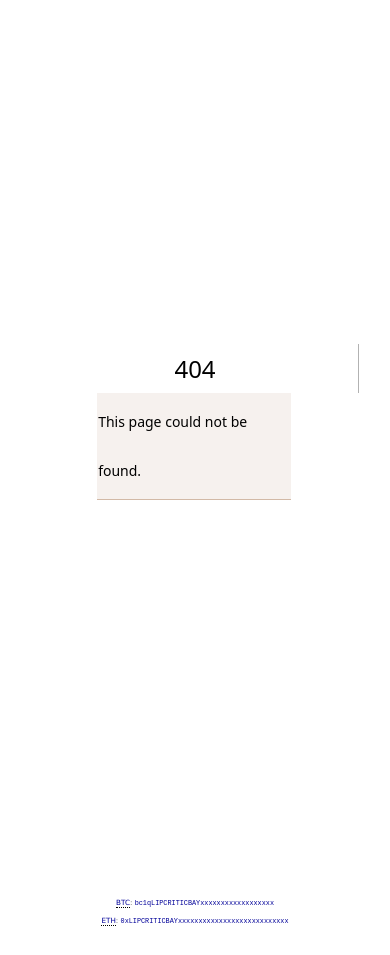
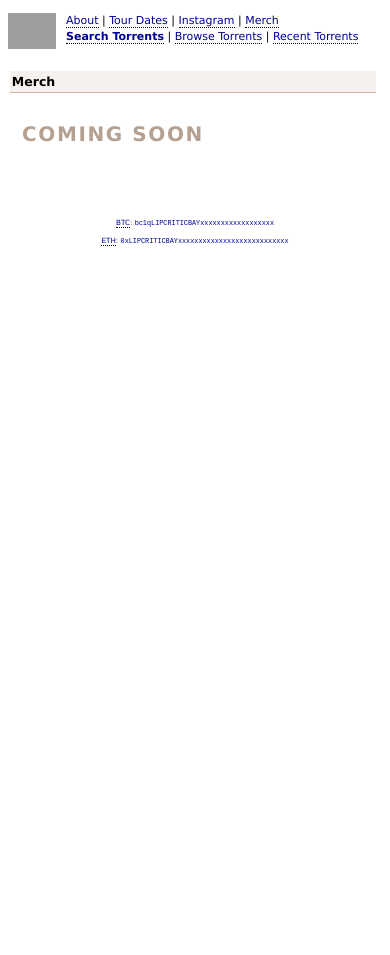
Before and after one commit to jay97/lipcriticbay, a Next.js app: page /merch in a window 390 px wide. Before the commit this address had no page. After the commit the page ends 844 px from the top, so only its background shows below. Built offline with nearby package versions, Linux system fonts and the light colour scheme; grey boxes are pictures that could not be loaded.

Commit message:
Add merch coming-soon page and refine show/header UX

```diff
--- a/app/about/page.tsx
+++ b/app/about/page.tsx
@@ -9,7 +9,7 @@ export const metadata: Metadata = {
 export default function AboutPage() {
   return (
     <>
-      <Header />
+      <Header hideSearchOnMobile />
       <div style={{ maxWidth: 625, margin: '0 auto', textAlign: 'left', padding: '0 1.5em' }}>
         <h2><b>About Lip Critic Bay</b></h2>
 
@@ -48,7 +48,7 @@ export default function AboutPage() {
           <p style={{ marginTop: 8 }}>
             <a href="https://lipcriticworld.com" target="_blank" rel="noopener noreferrer">Official Website</a><br />
             <a href="https://www.instagram.com/lipcriticworld" target="_blank" rel="noopener noreferrer">Instagram</a><br />
-            <a href="https://lipcriticworld.myshopify.com" target="_blank" rel="noopener noreferrer">Merch Store</a><br />
+            <a href="/merch">Merch</a><br />
             <a href="/shows">Tour Dates</a>
           </p>
         </div>
--- a/app/globals.css
+++ b/app/globals.css
@@ -497,14 +497,6 @@ div.pagination li a:hover {
 .shows-table tr.show-row { cursor: pointer; }
 .shows-table tr.show-row-expanded { background: #eee8e3; }
 
-/* Day of week prefix */
-.show-day {
-  color: #999;
-  font-weight: normal;
-  font-size: 0.9em;
-  margin-right: 2px;
-}
-
 /* Past show rows — faded */
 .shows-table tr.past-show-row {
   background: #eae5e1;
@@ -524,7 +516,7 @@ div.pagination li a:hover {
 }
 .show-detail {
   display: grid;
-  grid-template-columns: 124px minmax(0, 1fr);
+  grid-template-columns: 100px minmax(0, 1fr);
   gap: 12px;
   align-items: stretch;
   padding: 4px 0;
@@ -537,7 +529,7 @@ div.pagination li a:hover {
 .show-thumb {
   width: 100%;
   height: 100%;
-  min-height: 84px;
+  min-height: 70px;
   object-fit: cover;
   border: 1px solid #D2B9A6;
   display: block;
@@ -717,15 +709,14 @@ div.pagination li a:hover {
   font-size: 1.1em;
   vertical-align: middle;
 }
-.weather-loading {
-  color: #aaa;
-  font-size: 0.85em;
-}
 
 /* Show column sizing */
 .shows-table .col-date {
   white-space: nowrap;
   font-weight: bold;
+}
+.show-date-dow {
+  display: inline;
 }
 .shows-table .col-ticket {
   white-space: nowrap;
@@ -769,25 +760,31 @@ div.pagination li a:hover {
 
 /* Shows layout: table + sidebar calendar */
 .shows-layout {
+  display: block;
+}
+.shows-meta-row {
   display: flex;
-  gap: 20px;
   align-items: flex-start;
+  gap: 16px;
+  justify-content: space-between;
+}
+.shows-controls {
+  flex: 1 1 auto;
+  min-width: 0;
 }
 .shows-main {
-  flex: 1;
-  min-width: 0;
+  margin-top: 6px;
 }
 .shows-sidebar {
-  flex-shrink: 0;
-  width: 170px;
-  padding-top: 4px;
+  flex: 0 0 220px;
+  width: 220px;
+  padding-top: 0;
+  margin-left: auto;
 }
 
 /* ===== Mini Calendar ===== */
 .shows-calendar {
-  display: flex;
-  flex-direction: column;
-  gap: 12px;
+  display: block;
 }
 .cal-nav {
   display: flex;
@@ -934,6 +931,24 @@ footer p {
   color: #a00;
 }
 
+/* Merch coming soon */
+.coming-soon-wrap {
+  padding: 18px 12px;
+}
+.coming-soon-text {
+  margin: 0;
+  font: bold 2em/1.2 Verdana, Arial, Helvetica, sans-serif;
+  letter-spacing: 0.08em;
+  color: #7B563A;
+  animation: comingSoonPulse 1.8s ease-in-out infinite;
+}
+
+@keyframes comingSoonPulse {
+  0% { opacity: 0.55; transform: translateY(0); }
+  50% { opacity: 1; transform: translateY(-2px); }
+  100% { opacity: 0.55; transform: translateY(0); }
+}
+
 /* ===================================
    RESPONSIVE — Mobile & Instagram Web Wrapper
    Instagram in-app browser is ~375px wide, no zoom controls
@@ -946,13 +961,16 @@ footer p {
     font-size: 11px;
   }
 
-  /* Stack calendar below table on tablet/mobile */
-  .shows-layout {
-    flex-direction: column;
+  .show-date-dow {
+    display: none;
+  }
+  .shows-meta-row {
+    display: block;
   }
   .shows-sidebar {
     width: 100%;
-    order: 1;
+    max-width: 260px;
+    margin: 6px auto 8px auto;
     padding: 0 8px;
   }
   .shows-calendar {
@@ -1012,6 +1030,9 @@ footer p {
   .shows-h2-stats {
     font-size: 8px;
   }
+  .header-no-mobile-search .header-search-wrap {
+    display: none;
+  }
   /* Table: hide less important columns on small screens */
   table#searchResult td.vertTh {
     display: none;
@@ -1055,7 +1076,7 @@ footer p {
   }
   .show-detail {
     display: grid;
-    grid-template-columns: minmax(74px, 28vw) 1fr;
+    grid-template-columns: minmax(64px, 24vw) 1fr;
     gap: 8px;
     align-items: stretch;
   }
@@ -1066,7 +1087,7 @@ footer p {
   .show-thumb {
     width: 100%;
     height: 100%;
-    min-height: 68px;
+    min-height: 56px;
     object-fit: cover;
   }
   .show-detail-top {
@@ -1176,11 +1197,11 @@ footer p {
     padding: 0 2px 8px 2px !important;
   }
   .show-detail {
-    grid-template-columns: minmax(70px, 26vw) 1fr;
+    grid-template-columns: minmax(56px, 22vw) 1fr;
     gap: 8px;
   }
   .show-thumb {
-    min-height: 62px;
+    min-height: 48px;
   }
   .show-detail-doors {
     font-size: 1.1em;
--- /dev/null
+++ b/app/merch/page.tsx
@@ -0,0 +1,21 @@
+import Header from '@/components/Header'
+import type { Metadata } from 'next'
+
+export const metadata: Metadata = {
+  title: 'Merch',
+  description: 'Lip Critic merch is coming soon.',
+}
+
+export default function MerchPage() {
+  return (
+    <>
+      <Header hideSearchOnMobile />
+      <div style={{ maxWidth: 900, margin: '0 auto', textAlign: 'left', padding: '0 1em' }}>
+        <h2><b>Merch</b></h2>
+        <div className="coming-soon-wrap">
+          <p className="coming-soon-text">COMING SOON</p>
+        </div>
+      </div>
+    </>
+  )
+}
--- a/app/page.tsx
+++ b/app/page.tsx
@@ -27,7 +27,7 @@ export default function HomePage() {
         <a href="/about" title="About">About</a> |{' '}
         <a href="/shows" title="Tour Dates">Tour Dates</a> |{' '}
         <a href="https://www.instagram.com/lipcriticworld" target="_blank" rel="noopener noreferrer">Instagram</a> |{' '}
-        <a href="https://lipcriticworld.myshopify.com" target="_blank" rel="noopener noreferrer">Merch</a>
+        <a href="/merch" title="Merch">Merch</a>
         <br />
         <strong>Search Torrents</strong> |{' '}
         <a href="/browse" title="Browse Torrents">Browse Torrents</a> |{' '}
--- a/app/shows/page.tsx
+++ b/app/shows/page.tsx
@@ -23,7 +23,7 @@ export default function ShowsPage() {
 
   return (
     <>
-      <Header />
+      <Header hideSearchOnMobile />
       <div className="shows-page">
         <h2 className="shows-h2">
           <span className="shows-h2-title">Tour Dates</span>
--- a/components/Header.tsx
+++ b/components/Header.tsx
@@ -3,11 +3,15 @@ import { getCategories } from '@/lib/data'
 import SearchBar from './SearchBar'
 import Image from 'next/image'
 
-export default function Header() {
+interface HeaderProps {
+  hideSearchOnMobile?: boolean
+}
+
+export default function Header({ hideSearchOnMobile = false }: HeaderProps) {
   const categories = getCategories()
 
   return (
-    <div id="header">
+    <div id="header" className={hideSearchOnMobile ? 'header-no-mobile-search' : undefined}>
       <form method="get" id="q" action="/search">
         <div id="logo">
           <a href="/" style={{ borderBottom: 0 }}>
@@ -29,7 +33,7 @@ export default function Header() {
             {' | '}
             <a href="https://www.instagram.com/lipcriticworld" target="_blank" rel="noopener noreferrer" title="Instagram">Instagram</a>
             {' | '}
-            <a href="https://lipcriticworld.myshopify.com" target="_blank" rel="noopener noreferrer" title="Merch">Merch</a>
+            <a href="/merch" title="Merch">Merch</a>
             <br />
             <b><a href="/" title="Search Torrents">Search Torrents</a></b>
             {' | '}
@@ -37,9 +41,11 @@ export default function Header() {
             {' | '}
             <a href="/recent" title="Recent Torrents">Recent Torrents</a>
           </div>
-          <Suspense fallback={null}>
-            <SearchBar categories={categories} compact />
-          </Suspense>
+          <div className="header-search-wrap">
+            <Suspense fallback={null}>
+              <SearchBar categories={categories} compact />
+            </Suspense>
+          </div>
         </div>
       </form>
     </div>
```
Also changed, not shown: components/ShowsTable.tsx (+12 -6 lines).
